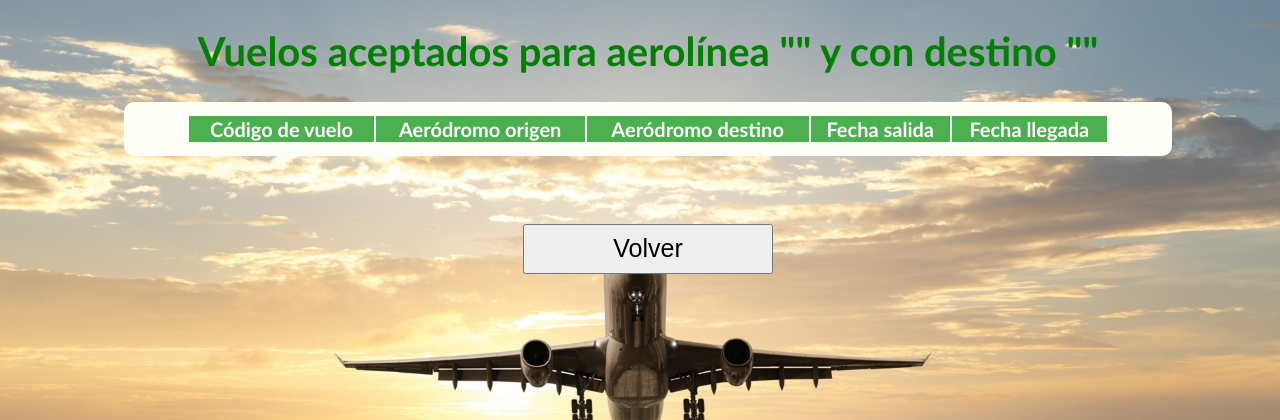
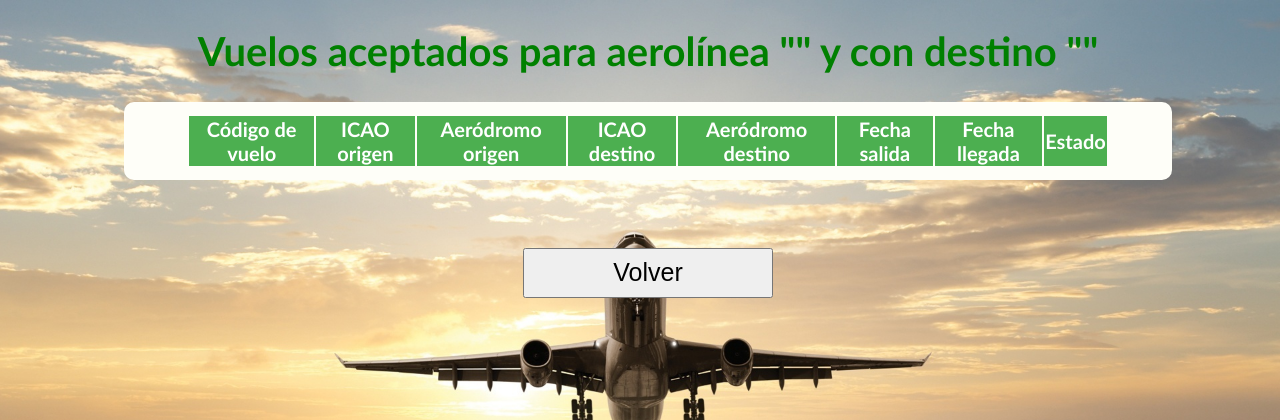
Before and after one commit to lfb1206/BDD-2022-1, a PHP site: page /consulta_aceptados.php in a window 1280 px wide. Shown: the top 420 px of the page. Run offline with PHP 8.4, Linux system fonts and the light colour scheme; data that the repository does not hold is empty; some libraries are stand-ins or nearby versions.

Commit message:
agregar fields

```diff
--- a/Sites/consulta_aceptados.php
+++ b/Sites/consulta_aceptados.php
@@ -33,10 +33,13 @@
     <table>
       <tr>
         <th>Código de vuelo</th>
+        <th>ICAO origen</th>
         <th>Aeródromo origen</th>
+        <th>ICAO destino</th>
         <th>Aeródromo destino</th>
         <th>Fecha salida</th>
         <th>Fecha llegada</th>
+        <th>Estado</th>
       </tr>
     <?php
     foreach ($dataCollected as $data) {
```
